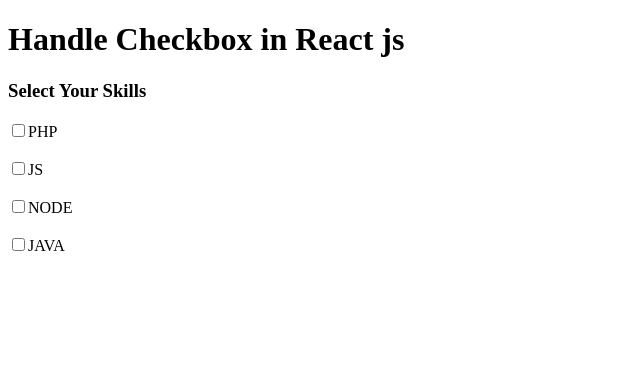
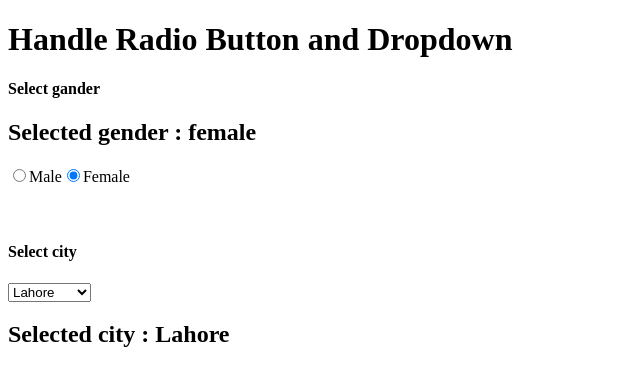
Before and after one commit to Farah-Saleem270/Reactjs-practice, a React (Vite) app: page / in a window 1280 px wide. Shown: the top 386 px of the page, without its empty margins (0-640 px from the left). Built offline with nearby package versions, Linux system fonts and the light colour scheme.

Commit message:
add some new code of line

```diff
--- a/src/App.jsx
+++ b/src/App.jsx
@@ -251,11 +251,37 @@ import Skills from "./checkBoxes";
 // export default App;
 
 
-function App(){
-  return(
+function App() {
+  const [gender, setGender] = useState('female');
+  const [city, setCity] = useState('Lahore');
+
+  return (
     <div>
-      <h1>Handle Checkbox in React js</h1>
-      <Skills />
+      {/* <h1>Handle Checkbox in React js</h1> */}
+      {/* <Skills /> */}
+
+
+      <h1>Handle Radio Button and Dropdown</h1>
+      <h4>Select gander</h4>
+      <h2>Selected gender : {gender}</h2>
+      <input onChange={(event) => setGender(event.target.value)}
+      value={'male'} type="radio" name="gender" id="male"  checked={gender == "female"}/>
+      <label htmlFor="male">Male</label>
+      <input onChange={(event) => setGender(event.target.value)}
+       value={'female'} type="radio" name="gender" id="female"  checked={gender == "female"}/>
+      <label htmlFor="female">Female</label>
+      <br /><br /><br />
+      <h4>Select city</h4>
+      <select  onChange={(event)=>setCity(event.target.value)}>
+        <option value="gujrawala" >Gujrawala</option>
+        <option value="faislabad">Faislabad</option>
+        <option value="lahore" selected>Lahore</option>
+        <option value="karachi">Karachi</option>
+
+      </select>
+       <h2>Selected city : {city}</h2>
+
+
     </div>
   )
 }
```
